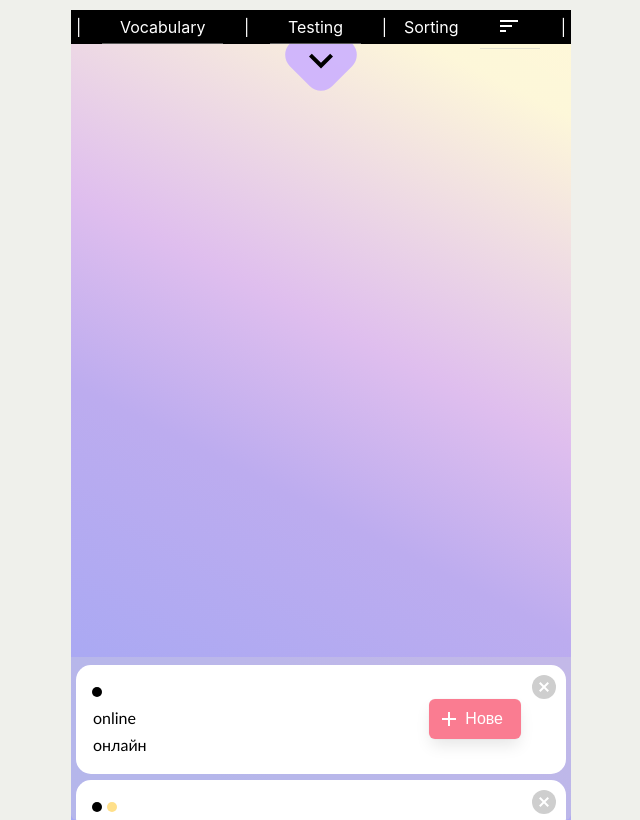
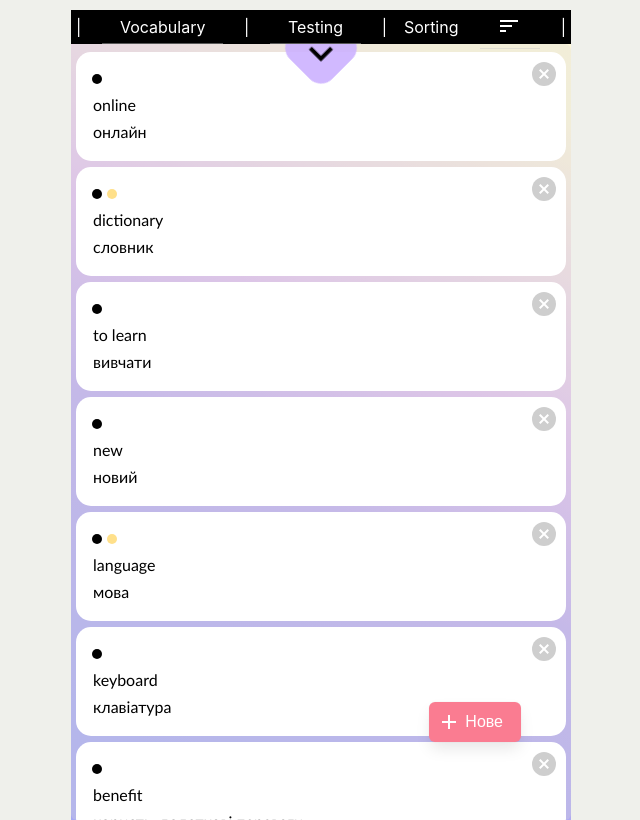
Before and after one commit to hustle2live/Vocabulary-App, a React (Create React App) app: page / in a window 1280 px wide. Shown: the whole page, without its empty margins (319-959 px from the left). Built offline with nearby package versions, Linux system fonts and the light colour scheme.

Commit message:
moderate instructions expanden function

```diff
--- a/src/components/Vocabulary/Vocabulary.module.scss
+++ b/src/components/Vocabulary/Vocabulary.module.scss
@@ -2,30 +2,32 @@
 // @use '../../my-styles.bulma' as colors;
 
 .wrapper {
+   position: relative;
    overflow-y: hidden;
    height: 97vh;
    border-radius: 6px;
 
    .instructions {
-      position: relative;
-      // position: absolute;
+      position: absolute;
+      // position: relative;
       // top: -100%;
       display: block;
       box-sizing: border-box;
+      height: fit-content;
 
-      // height: fit-content;
       // height: auto;
       // margin-top: -110%;
       padding: 10px;
       margin: 10px;
       transform: translateY(-100%);
-      transition: all 700ms;
+      // transition: all 700ms;
       z-index: 1;
       clear: both;
 
       &.expanded {
+         position: relative;
+         clear: both;
          // margin-top: 0;
-         clear: both;
 
          transform: translateY(0%);
          // transform: translateY(100%);
@@ -47,20 +49,20 @@
       &__btn_expand {
          display: block;
          box-sizing: border-box;
-         content: '';
          height: 60px;
          width: 60px;
-
          position: absolute;
-         bottom: 5px;
+         bottom: 0;
          left: 50%;
-         transform: translate(-50%, 60%) rotate(45deg);
+         transform: translate(-50%, 40%) rotate(45deg);
          background: global.$bg-primary-08;
          opacity: 1;
          border-radius: 1rem;
          z-index: 1;
          padding-left: 10px;
          padding-top: 10px;
+         padding-right: 4px;
+         padding-bottom: 4px;
       }
    }
 
```
